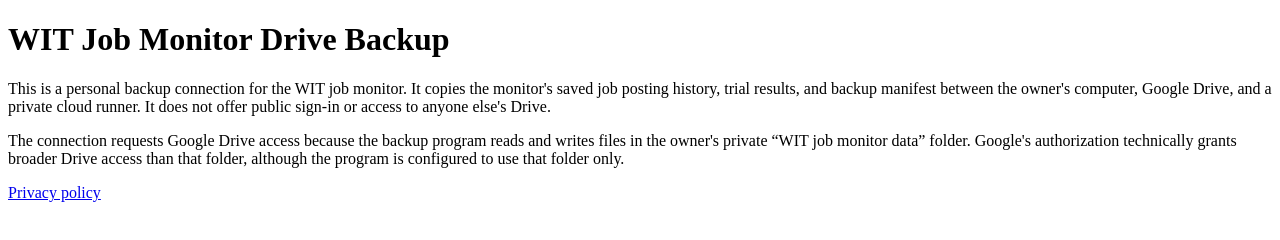
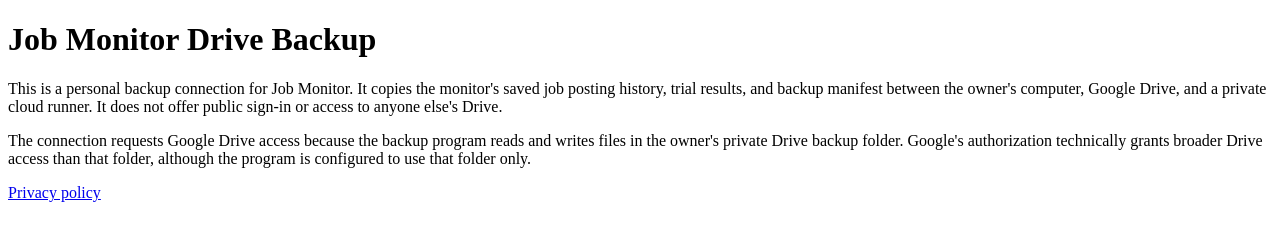
Before and after one commit to egonchar/wit-job-monitor-oauth-pages, a plain HTML site: page index.html in a window 1280 px wide. Drawn offline with Linux system fonts and the light colour scheme.

Commit message:
Rename backup app public pages

```diff
--- a/index.html
+++ b/index.html
@@ -2,15 +2,15 @@
 <html lang="en">
 <meta charset="utf-8">
 <meta name="viewport" content="width=device-width, initial-scale=1">
-<title>WIT Job Monitor Drive Backup</title>
+<title>Job Monitor Drive Backup</title>
 <main>
-  <h1>WIT Job Monitor Drive Backup</h1>
-  <p>This is a personal backup connection for the WIT job monitor. It copies
+  <h1>Job Monitor Drive Backup</h1>
+  <p>This is a personal backup connection for Job Monitor. It copies
     the monitor's saved job posting history, trial results, and backup manifest
     between the owner's computer, Google Drive, and a private cloud runner.
     It does not offer public sign-in or access to anyone else's Drive.</p>
   <p>The connection requests Google Drive access because the backup program
-    reads and writes files in the owner's private “WIT job monitor data” folder.
+    reads and writes files in the owner's private Drive backup folder.
     Google's authorization technically grants broader Drive access than that
     folder, although the program is configured to use that folder only.</p>
   <p><a href="privacy.html">Privacy policy</a></p>
```
Also changed, not shown: privacy.html (+3 -3 lines), 1 other file.
